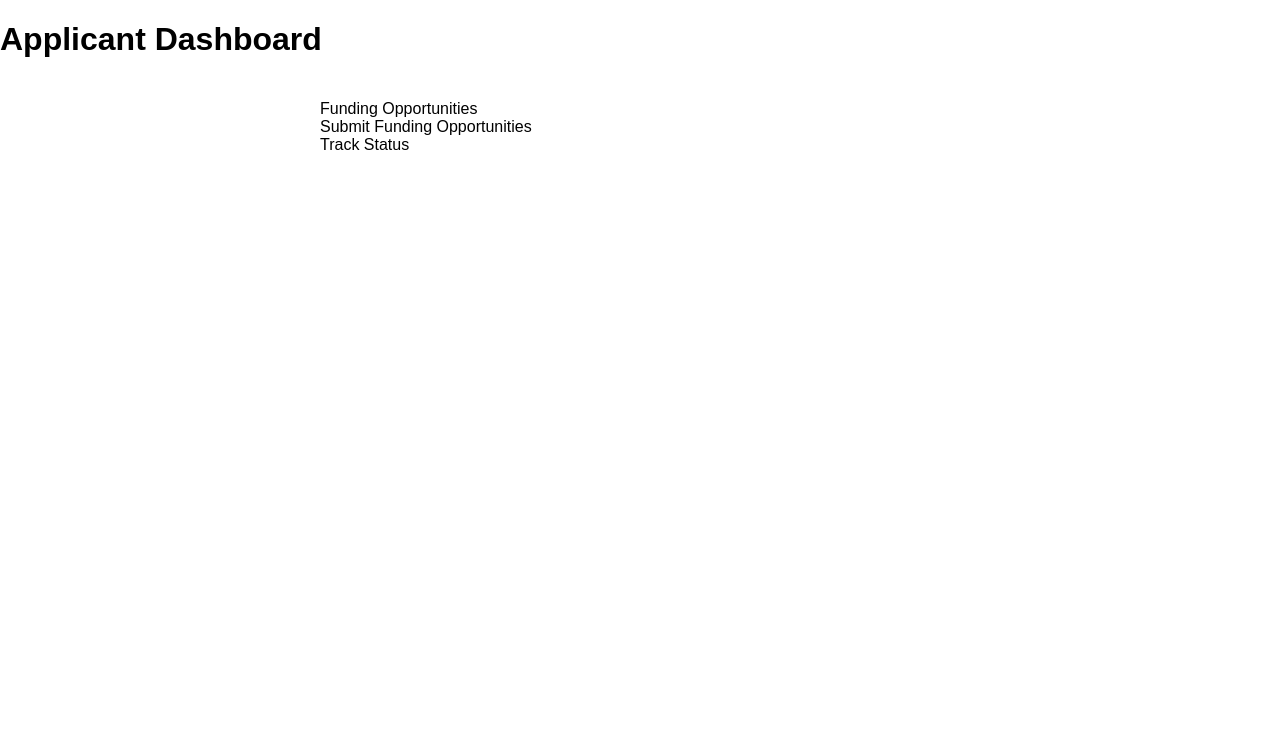
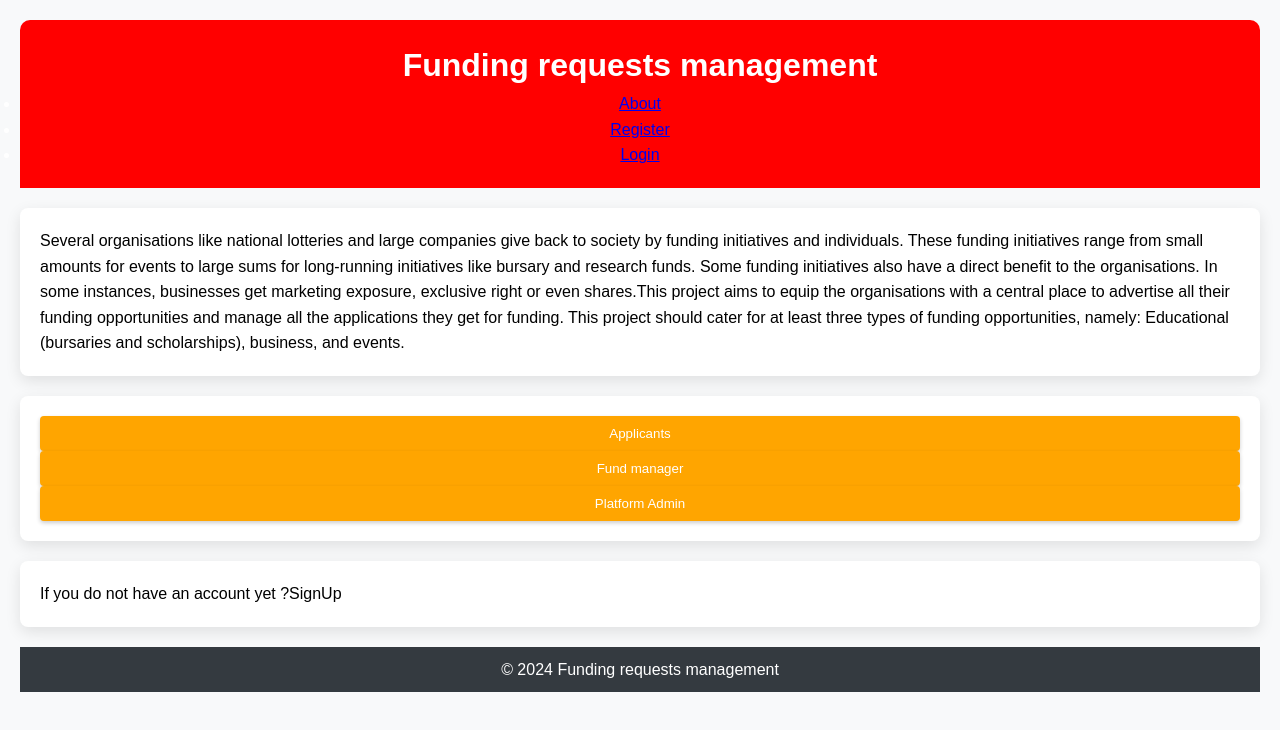
Before and after one commit to kmabasa212/finale, a website: page src/index.html in a window 1280 px wide. Drawn offline with Linux system fonts and the light colour scheme.

Commit message:
updating the html and css files

```diff
--- a/src/index.html
+++ b/src/index.html
@@ -3,24 +3,54 @@
 <head>
     <meta charset="UTF-8">
     <meta name="viewport" content="width=device-width, initial-scale=1.0">
-    <title>Applicant Dashboard</title>
+    <title>Document</title>
     <link rel="stylesheet" href="styles.css">
+    <script src="index.js"  defer type="module"></script>
 </head>
 <body>
-    <header>
-        <h1>Applicant Dashboard</h1>
+    <header id="header">
+        <h1>
+            Funding requests management
+        </h1>
+        <nav>
+            <ul>
+                <li><a href="#">About</a></li>
+                <li><a href="#">Register</a></li>
+                <li><a href="#login-article">Login</a></li>
+            </ul>
+        </nav>
     </header>
     <main>
-        <div class="option" onclick="navigateTo('advertise_applicant.html')">
-            Funding Opportunities
-        </div>
-        <div class="option" onclick="navigateTo('submit.html')">
-            Submit Funding Opportunities
-        </div>
-        <div class="option" onclick="navigateTo('track.html')">
-            Track Status
-        </div>
+        <section id="main-text">
+            <p>
+                Several organisations like national lotteries and large companies give back to society by  funding
+                initiatives and individuals. These funding initiatives range from small amounts for events to
+                large sums for long-running initiatives like bursary and research funds. Some funding initiatives
+                also have a direct benefit to the organisations. In some instances, businesses get marketing
+                exposure, exclusive right or even shares.This project aims to equip the organisations with a central place to advertise all their funding
+                opportunities and manage all the applications they get for funding. This project should cater for
+                at least three types of funding opportunities, namely: Educational (bursaries and scholarships),
+                business, and events.
+            </p>
+        </section>
+        <section id="login-article">
+
+            <article>
+
+                <button type="button" id="btn-applicant-login">Applicants</button>
+                <button type="button"  id="btn-fundManager-login">Fund manager</button>
+                <button type="button" id="btn-platformAdmin-login">Platform Admin</button>
+            </article>
+        </section>
+        <section>
+
+            <article>
+                <p>If you do not have an account yet ?<a id="register-link">SignUp</a></p>
+            </article>
+        </section>
     </main>
-    <script src="script.js"></script>
+    <footer>
+        &copy; 2024 Funding requests management
+    </footer>
 </body>
 </html>
--- a/src/styles.css
+++ b/src/styles.css
@@ -1,21 +1,94 @@
+/* Basic Reset */
 * {
-  font-family: Arial, Helvetica, sans-serif;
+  margin: 0;
+  padding: 0;
+  box-sizing: border-box;
 }
 
-html, body {
-  margin: 0;
-  border: 0;
-  padding: 0;
-  background-color: #fff;
-}
-
-main {
-  margin: auto;
-  width: 50%;
+body {
+  font-family: 'Arial', sans-serif;
+  background-color: #f8f9fa;
+  line-height: 1.6;
   padding: 20px;
 }
 
-main > h1 {
+header {
+  background:red;
+  color: #ffffff;
+  padding: 20px 0;
   text-align: center;
-  font-size: 3.5em;
+  border-top-left-radius: 10px;
+  border-top-right-radius: 10px;
 }
+
+h1 {
+  color: white;
+}
+
+section {
+  background: #ffffff;
+  margin: 20px 0;
+  padding: 20px;
+  border-radius: 8px;
+  box-shadow: 0 5px 15px rgba(0, 0, 0, 0.1);
+}
+
+form {
+  margin-top: 20px;
+}
+
+label {
+  display: block;
+  margin-bottom: 0.5em;
+  color: #495057;
+}
+
+input[type="file"],
+select,
+textarea {
+  width: 100%;
+  padding: 10px;
+  margin-bottom: 1em;
+  border: 1px solid #ced4da;
+  border-radius: 4px;
+  box-shadow: inset 0 1px 2px rgba(0, 0, 0, 0.075);
+}
+
+textarea {
+  height: 100px;
+}
+
+button {
+  display: block;
+  width: 100%;
+  padding: 10px;
+  border: none;
+  background-color:orange;
+  color: white;
+  cursor: pointer;
+  border-radius: 4px;
+  box-shadow: 0 2px 4px rgba(0, 0, 0, 0.2);
+  transition: background-color 0.3s;
+}
+
+button:hover {
+  background-color: red;
+}
+
+footer {
+  text-align: center;
+  padding: 10px;
+  background-color: #343a40;
+  color: #ffffff;
+  position: relative;
+  bottom: 0;
+  width: 100%;
+}
+
+footer a {
+  color: red;
+}
+
+footer a:hover {
+  text-decoration: none;
+}
```
Also changed, not shown: readme.md.
